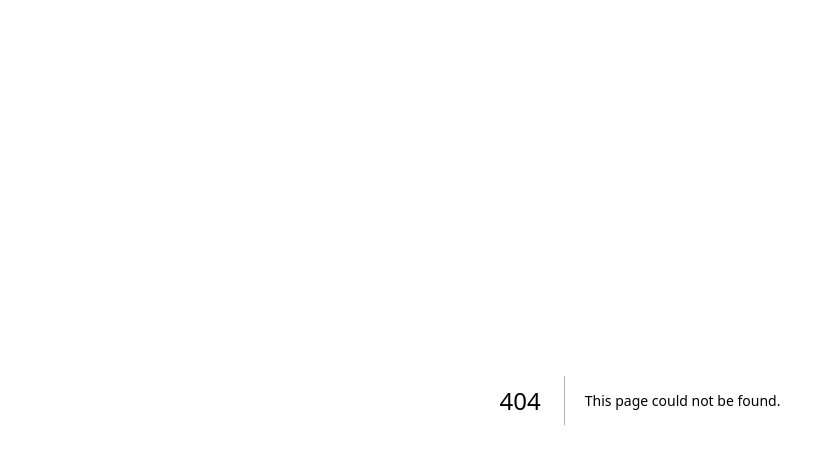
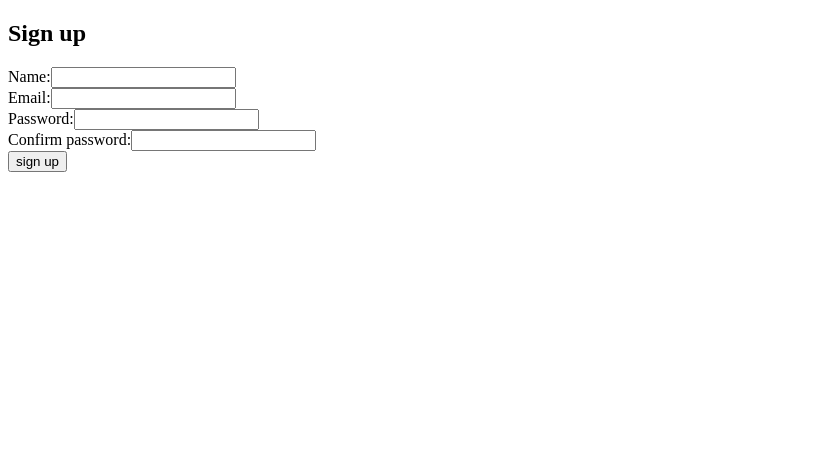
Before and after one commit to Ivan-rom/graphiql-app, a Next.js app: page /en/sign-up in a window 1280 px wide. Before the commit this address had no page. Shown: the top 464 px of the page, without its empty margins (0-835 px from the left). Built offline with nearby package versions, Linux system fonts and the light colour scheme.

Commit message:
feat: implement sign up form with validation

```diff
--- a/messages/en.json
+++ b/messages/en.json
@@ -1,5 +1,22 @@
 {
   "HomePage": {
     "title": "Welcome to Graphiql App by Unit team"
+  },
+  "Form": {
+    "name-label": "Name",
+    "email-label": "Email",
+    "password-label": "Password",
+    "confirmPassword-label": "Confirm password",
+    "field-required": "This field is required",
+    "email-valid": "Incorrect email",
+    "passwords-match": "Passwords must match",
+    "password-length": "Must be minimum 8 symbols",
+    "password-letter": "Must be at least 1 letter",
+    "password-digit": "Must be at least 1 digit",
+    "password-spec-char": "Must be at least 1 special character (!@#$%^&*)"
+  },
+  "SignUp": {
+    "title": "Sign up",
+    "submit-text": "sign up"
   }
 }
--- a/messages/ru.json
+++ b/messages/ru.json
@@ -1,5 +1,22 @@
 {
   "HomePage": {
     "title": "Добро пожаловать в Graphiql App от команды Unit"
+  },
+  "Form": {
+    "name-label": "Имя",
+    "email-label": "Эл. почта",
+    "password-label": "Пароль",
+    "confirmPassword-label": "Подтвердите пароль",
+    "field-required": "Это поле обязательно",
+    "email-valid": "Неправельный email",
+    "passwords-match": "Пароли должны совпадать",
+    "password-length": "Должно быть минимум 8 символов",
+    "password-letter": "Должна быть минимум 1 буква",
+    "password-digit": "Должна быть минимум 1 цифра",
+    "password-spec-char": "Должен быть минимум 1 специальный символ (!@#$%^&*)"
+  },
+  "SignUp": {
+    "title": "Регистрация",
+    "submit-text": "зарегистрироваться"
   }
 }
--- a/package.json
+++ b/package.json
@@ -21,6 +21,7 @@
   "devDependencies": {
     "@eslint/eslintrc": "^3.1.0",
     "@eslint/js": "^9.9.0",
+    "@hookform/resolvers": "^3.9.0",
     "@testing-library/dom": "^10.4.0",
     "@testing-library/react": "^16.0.0",
     "@types/node": "^20",
@@ -44,8 +45,10 @@
     "husky": "^9.1.4",
     "jsdom": "^24.1.1",
     "prettier": "^3.3.3",
+    "react-hook-form": "^7.52.2",
     "typescript": "^5.5.4",
     "typescript-eslint": "^8.2.0",
-    "vitest": "^2.0.5"
+    "vitest": "^2.0.5",
+    "yup": "^1.4.0"
   }
 }
--- /dev/null
+++ b/src/app/[lang]/sign-up/page.tsx
@@ -0,0 +1,20 @@
+import SignUpForm from '@/components/SignUpForm/SignUpForm';
+import { pickMessages } from '@/helpers/pisckMessages';
+import { NextIntlClientProvider } from 'next-intl';
+import { getMessages } from 'next-intl/server';
+
+async function SignUpPage() {
+  const messages = await getMessages();
+
+  return (
+    <main>
+      <NextIntlClientProvider
+        messages={pickMessages(messages, 'Form', 'SignUp')}
+      >
+        <SignUpForm />
+      </NextIntlClientProvider>
+    </main>
+  );
+}
+
+export default SignUpPage;
--- /dev/null
+++ b/src/components/FormField/FormField.tsx
@@ -0,0 +1,21 @@
+import { UseFormRegisterReturn } from 'react-hook-form';
+
+type Props = {
+  name: string;
+  type: string;
+  label: string;
+  error?: string;
+  register: UseFormRegisterReturn;
+};
+
+function FormField({ name, type, label, error, register }: Props) {
+  return (
+    <div key={name}>
+      <div>{error}</div>
+      <label htmlFor={name}>{label}:</label>
+      <input {...register} type={type} name={name} id={name} />
+    </div>
+  );
+}
+
+export default FormField;
--- /dev/null
+++ b/src/components/SignUpForm/SignUpForm.tsx
@@ -0,0 +1,82 @@
+'use client';
+
+import { SignUpInputsNames } from '@/helpers/enums';
+import { object, ref, string } from 'yup';
+import { useTranslations } from 'next-intl';
+import { useForm } from 'react-hook-form';
+import { yupResolver } from '@hookform/resolvers/yup';
+import FormField from '../FormField/FormField';
+
+type FormData = {
+  [SignUpInputsNames.name]: string;
+  [SignUpInputsNames.email]: string;
+  [SignUpInputsNames.password]: string;
+  [SignUpInputsNames.confirmPassword]: string;
+};
+
+const inputs: { name: SignUpInputsNames; type: string }[] = [
+  {
+    name: SignUpInputsNames.name,
+    type: 'text',
+  },
+  {
+    name: SignUpInputsNames.email,
+    type: 'email',
+  },
+  {
+    name: SignUpInputsNames.password,
+    type: 'password',
+  },
+  {
+    name: SignUpInputsNames.confirmPassword,
+    type: 'password',
+  },
+];
+
+function SignUpForm() {
+  const t = useTranslations('Form');
+  const tSignUp = useTranslations('SignUp');
+
+  const schema = object({
+    name: string().required(t('field-required')),
+    email: string().required(t('field-required')).email(t('email-valid')),
+    password: string()
+      .required(t('field-required'))
+      .min(8, t('password-length'))
+      .matches(/[A-Za-z]/, t('password-letter'))
+      .matches(/[0-9]/, t('password-digit'))
+      .matches(/[!@#$%^&*]/, t('password-spec-char')),
+    confirmPassword: string()
+      .required(t('field-required'))
+      .oneOf([ref('password')], t('passwords-match')),
+  }).required();
+
+  const {
+    register,
+    handleSubmit,
+    formState: { errors },
+  } = useForm<FormData>({ resolver: yupResolver(schema) });
+
+  const submitHandler = () => {};
+
+  return (
+    <>
+      <h2>{tSignUp('title')}</h2>
+      <form onSubmit={handleSubmit(submitHandler)}>
+        {inputs.map(({ name, type }) => (
+          <FormField
+            key={name}
+            name={name}
+            type={type}
+            label={t(`${name}-label`)}
+            error={errors[name]?.message}
+            register={register(name)}
+          />
+        ))}
+        <button>{tSignUp('submit-text')}</button>
+      </form>
+    </>
+  );
+}
+
+export default SignUpForm;
--- /dev/null
+++ b/src/helpers/enums.ts
@@ -0,0 +1,6 @@
+export enum SignUpInputsNames {
+  name = 'name',
+  email = 'email',
+  password = 'password',
+  confirmPassword = 'confirmPassword',
+}
--- /dev/null
+++ b/src/helpers/pisckMessages.ts
@@ -0,0 +1,7 @@
+export function pickMessages<T extends object, K extends keyof T>(
+  base: T,
+  ...keys: K[]
+): Pick<T, K> {
+  const entries = keys.map((key) => [key, base[key]]);
+  return Object.fromEntries(entries);
+}
```
Also changed, not shown: 1 other file (tests, documents, lock files or other folders).
